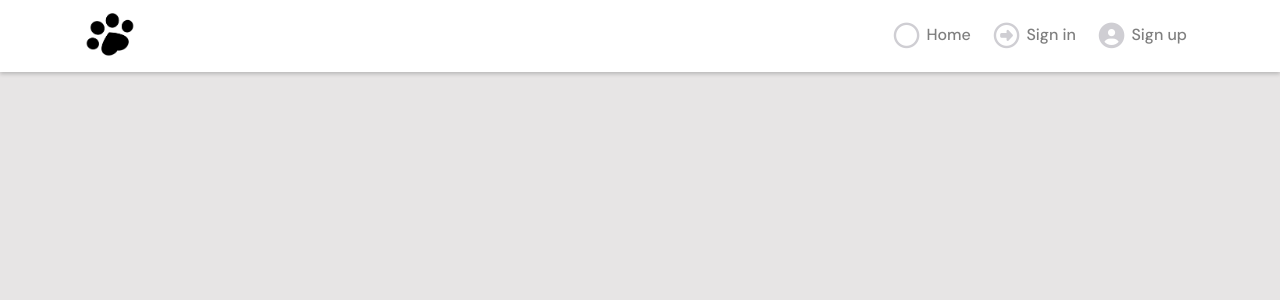
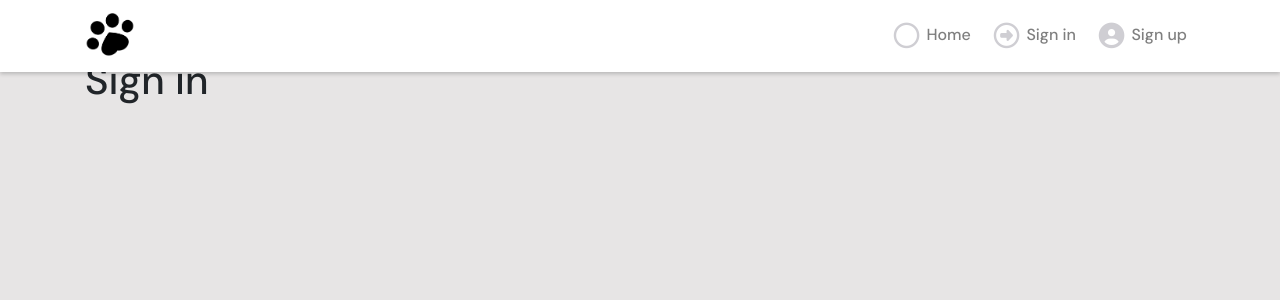
Before and after one commit to vikdts/pal, a React (Create React App) app: page / in a window 1280 px wide. Shown: the top 300 px of the page. Built offline with nearby package versions, Linux system fonts and the light colour scheme.

Commit message:
add headings to the container

```diff
--- a/src/App.js
+++ b/src/App.js
@@ -6,6 +6,10 @@ function App() {
   return (
     <div className={styles.App}>
        <NavBar />
+       <Container>
+          <h1>Home</h1>
+          <h1>Sign in</h1>
+       </Container>
     </div>
   );
 }
```
